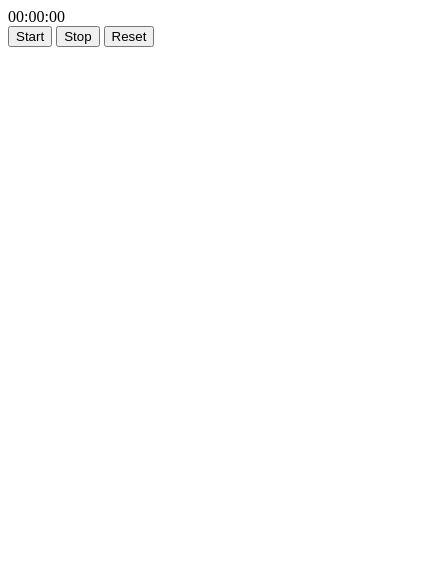
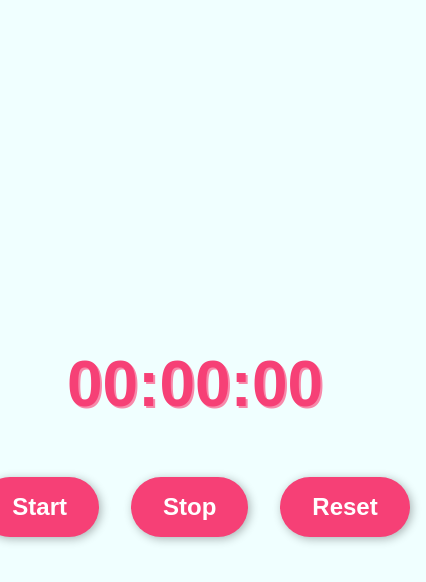
Before and after one commit to anandvpranavam/stopwatch-anand, a plain HTML site: page index.html in a window 390 px wide. Shown: the whole page, 426 px wide, since content can reach past the window. Drawn offline with Linux system fonts and the light colour scheme.

Commit message:
added style sheet and size, color, align items centre, min-width, used 'rem' for xtimes the default size for texts/fonts, added color and shadows, hover styles and transitions, added @media style for responsive website

```diff
--- a/index.html
+++ b/index.html
@@ -4,11 +4,15 @@
     <meta charset="UTF-8">
     <meta name="viewport" content="width=device-width, initial-scale=1.0">
     <title>Stopwatch</title>
+    <link rel="stylesheet" href="style.css">
+
 </head>
 <body>
     <div id="timer">00:00:00</div>
-    <button id="start">Start</button>
-    <button id="stop">Stop</button>
-    <button id="reset">Reset</button>
+    <div id="buttons">
+        <button id="start">Start</button>
+        <button id="stop">Stop</button>
+        <button id="reset">Reset</button>
+    </div>
 </body>
 </html>
--- a/style.css
+++ b/style.css
@@ -0,0 +1,59 @@
+body{
+    background-color: azure;
+    font-family: "Poppins", sans-serif;
+    display: flex;
+    flex-direction: column;
+    justify-content: center;
+    min-height: 100vh;
+    overflow: hidden;
+    align-items: center;
+}
+
+#timer{
+    font-size: 7rem;
+    font-weight: 700;
+    color: rgb(246, 64, 118);
+    text-shadow: 2px 2px rgb(247, 137, 170);
+    width: 600px;
+    text-align: center;
+    margin: 40px auto;
+    justify-content: center;
+}
+
+#buttons{
+    display: flex;
+    justify-content: center;
+}
+button{
+    background-color: rgb(246, 64, 118);
+    color: white;
+    border: none;
+    font-size: 2rem;
+    font-weight: bold;
+    border-radius: 35px;
+    padding: 1.5rem 4rem;
+    margin: 1rem;
+    cursor: pointer;
+    box-shadow: 2px 2px 10px rgba(0,0,0,0.3);
+    transition: all 0.2s;
+}
+button:hover{
+    background-color: rgb(235, 25, 88);
+    box-shadow: 2px 2px 10px rgba(0,0,0,0.5);
+}
+
+button[disabled]{
+    opacity: 0.5;
+    cursor: default;
+}
+
+@media(max-width:800px) {
+    #timer{
+        font-size: 4rem;
+        width: 350px;
+    }
+    button {
+        font-size: 1.5rem;
+        padding: 1rem 2rem;
+    }
+}
```
